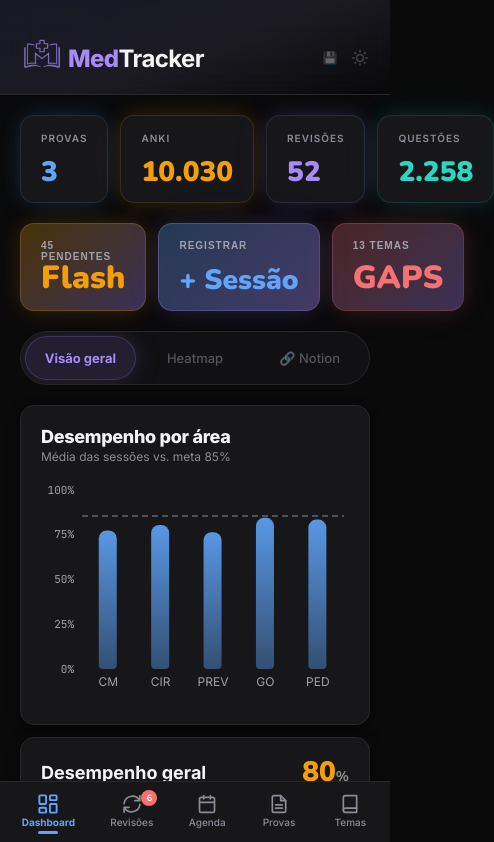
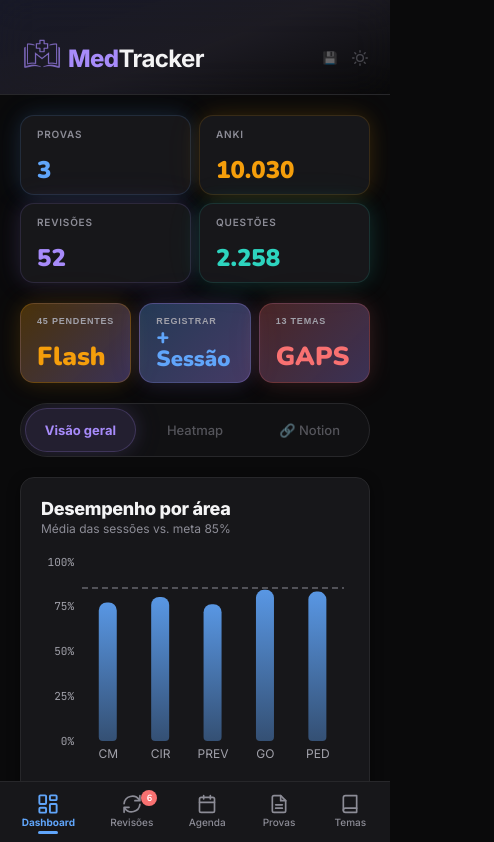
Before and after one commit to duiltonsuckel2-netizen/medtracker, a React (Vite) app: page / in a window 390 px wide. Shown: the top 842 px of the page, 494 px wide, since content can reach past the window. Built offline with nearby package versions, Linux system fonts and the light colour scheme.

Commit message:
fix: cards do dashboard responsivos no mobile
Stat cards e action cards agora usam auto-fill com minmax para
adaptar ao tamanho da tela (2 colunas no mobile, 4 no desktop).
Reduzido padding, font-size e altura dos cards para melhor fit.

https://claude.ai/code/session_01DZfZcjTQsNXtJZgQ2zU9Ke

```diff
--- a/index.html
+++ b/index.html
@@ -76,7 +76,7 @@
     <script>
       // Purge old SW caches immediately — ensures PWA gets fresh files
       (function() {
-        var CURRENT = 'medtracker-v46';
+        var CURRENT = 'medtracker-v47';
         if ('caches' in window) {
           caches.keys().then(function(names) {
             names.forEach(function(name) {
--- a/public/sw.js
+++ b/public/sw.js
@@ -1,4 +1,4 @@
-const CACHE_NAME = 'medtracker-v46';
+const CACHE_NAME = 'medtracker-v47';
 
 self.addEventListener('install', () => {
   self.skipWaiting();
--- a/src/components/Dashboard.jsx
+++ b/src/components/Dashboard.jsx
@@ -260,31 +260,31 @@ function Dashboard({ revLogs, sessions, exams, reviews, dueCount, onNotionSync,
   return (
     <div style={{ display: "flex", flexDirection: "column", gap: S.xl }}>
       {!forceTab && <>
-      <div style={{ display: "grid", gridTemplateColumns: "repeat(4, 1fr)", gap: S.md }}>
+      <div style={{ display: "grid", gridTemplateColumns: "repeat(auto-fill, minmax(140px, 1fr))", gap: S.sm }}>
         {[
           { label: "Provas", value: exams.length, accent: C.blue, onClick: onNavigateProvas },
           { label: "Anki", value: ankiTotal.toLocaleString("pt-BR"), accent: C.yellow },
           { label: "Revisões", value: totalRevisoes, accent: C.purple, onClick: onNavigateRevisoes },
           { label: "Questões", value: totalQ.toLocaleString("pt-BR"), accent: C.teal, onClick: () => setShowQuestoes(true) },
         ].map((s) => (
-          <div key={s.label} className="card-interactive" onClick={s.onClick} style={{ background: C.card, border: `1px solid ${s.accent}25`, borderRadius: R.xl, padding: `${S.lg}px ${S.xl}px`, boxShadow: SH.glow(s.accent), display: "flex", flexDirection: "column", justifyContent: "space-between", height: 88, boxSizing: "border-box", cursor: s.onClick ? "pointer" : "default" }}>
-            <div style={{ fontSize: 10, color: C.text3, fontWeight: 600, textTransform: "uppercase", letterSpacing: 1 }}>{s.label}</div>
-            <div style={{ fontSize: 28, fontWeight: 900, color: s.accent, fontFamily: FN, lineHeight: 1 }}>{s.value}</div>
+          <div key={s.label} className="card-interactive" onClick={s.onClick} style={{ background: C.card, border: `1px solid ${s.accent}25`, borderRadius: R.xl, padding: `${S.md}px ${S.lg}px`, boxShadow: SH.glow(s.accent), display: "flex", flexDirection: "column", justifyContent: "space-between", height: 80, boxSizing: "border-box", cursor: s.onClick ? "pointer" : "default" }}>
+            <div style={{ fontSize: 10, color: C.text3, fontWeight: 600, textTransform: "uppercase", letterSpacing: 0.8 }}>{s.label}</div>
+            <div style={{ fontSize: 24, fontWeight: 900, color: s.accent, fontFamily: FN, lineHeight: 1 }}>{s.value}</div>
           </div>
         ))}
       </div>
-      <div style={{ display: "grid", gridTemplateColumns: "repeat(3, 1fr)", gap: S.md }}>
-        <button className="card-interactive" onClick={onNavigateFlashcards} style={{ background: `linear-gradient(135deg, ${C.yellow}45, ${C.purple}50)`, border: `1px solid ${C.yellow}35`, borderRadius: R.xl, padding: `${S.lg}px ${S.xl}px`, cursor: "pointer", display: "flex", flexDirection: "column", alignItems: "flex-start", justifyContent: "space-between", height: 88, boxSizing: "border-box", boxShadow: SH.glow(C.yellow), transition: "all 0.15s ease", textAlign: "left" }} onMouseEnter={(e) => { e.currentTarget.style.boxShadow = SH.glow(C.purple); }} onMouseLeave={(e) => { e.currentTarget.style.boxShadow = SH.glow(C.yellow); }}>
-          <div style={{ fontSize: 10, color: C.text2, fontWeight: 600, textTransform: "uppercase", letterSpacing: 1 }}>{flashcardDecks.reduce((s, d) => s + d.cards.filter(c => !c.nextDue || c.nextDue <= today()).length, 0)} pendentes</div>
-          <div style={{ fontSize: 32, fontWeight: 900, color: C.yellow, fontFamily: FN, lineHeight: 1 }}>Flash</div>
+      <div style={{ display: "grid", gridTemplateColumns: "repeat(auto-fill, minmax(100px, 1fr))", gap: S.sm }}>
+        <button className="card-interactive" onClick={onNavigateFlashcards} style={{ background: `linear-gradient(135deg, ${C.yellow}45, ${C.purple}50)`, border: `1px solid ${C.yellow}35`, borderRadius: R.xl, padding: `${S.md}px ${S.lg}px`, cursor: "pointer", display: "flex", flexDirection: "column", alignItems: "flex-start", justifyContent: "space-between", height: 80, boxSizing: "border-box", boxShadow: SH.glow(C.yellow), transition: "all 0.15s ease", textAlign: "left" }} onMouseEnter={(e) => { e.currentTarget.style.boxShadow = SH.glow(C.purple); }} onMouseLeave={(e) => { e.currentTarget.style.boxShadow = SH.glow(C.yellow); }}>
+          <div style={{ fontSize: 9, color: C.text2, fontWeight: 600, textTransform: "uppercase", letterSpacing: 0.8 }}>{flashcardDecks.reduce((s, d) => s + d.cards.filter(c => !c.nextDue || c.nextDue <= today()).length, 0)} pendentes</div>
+          <div style={{ fontSize: 26, fontWeight: 900, color: C.yellow, fontFamily: FN, lineHeight: 1 }}>Flash</div>
         </button>
-        <button className="card-interactive" onClick={onNewSession} style={{ background: `linear-gradient(135deg, ${C.blue}50, ${C.purple}60)`, border: `1px solid ${C.purple}40`, borderRadius: R.xl, padding: `${S.lg}px ${S.xl}px`, cursor: "pointer", display: "flex", flexDirection: "column", alignItems: "flex-start", justifyContent: "space-between", height: 88, boxSizing: "border-box", boxShadow: SH.glow(C.purple), transition: "all 0.15s ease", textAlign: "left" }} onMouseEnter={(e) => { e.currentTarget.style.boxShadow = SH.glow(C.blue); }} onMouseLeave={(e) => { e.currentTarget.style.boxShadow = SH.glow(C.purple); }}>
-          <div style={{ fontSize: 10, color: C.text2, fontWeight: 600, textTransform: "uppercase", letterSpacing: 1 }}>Registrar</div>
-          <div style={{ fontSize: 28, fontWeight: 900, color: C.blue, fontFamily: FN, lineHeight: 1, whiteSpace: "nowrap" }}>+ Sessão</div>
+        <button className="card-interactive" onClick={onNewSession} style={{ background: `linear-gradient(135deg, ${C.blue}50, ${C.purple}60)`, border: `1px solid ${C.purple}40`, borderRadius: R.xl, padding: `${S.md}px ${S.lg}px`, cursor: "pointer", display: "flex", flexDirection: "column", alignItems: "flex-start", justifyContent: "space-between", height: 80, boxSizing: "border-box", boxShadow: SH.glow(C.purple), transition: "all 0.15s ease", textAlign: "left" }} onMouseEnter={(e) => { e.currentTarget.style.boxShadow = SH.glow(C.blue); }} onMouseLeave={(e) => { e.currentTarget.style.boxShadow = SH.glow(C.purple); }}>
+          <div style={{ fontSize: 9, color: C.text2, fontWeight: 600, textTransform: "uppercase", letterSpacing: 0.8 }}>Registrar</div>
+          <div style={{ fontSize: 22, fontWeight: 900, color: C.blue, fontFamily: FN, lineHeight: 1 }}>+ Sessão</div>
         </button>
-        <button className="card-interactive" onClick={onAlerts} style={{ background: `linear-gradient(135deg, ${C.red}45, ${C.purple}50)`, border: `1px solid ${C.red}35`, borderRadius: R.xl, padding: `${S.lg}px ${S.xl}px`, cursor: "pointer", display: "flex", flexDirection: "column", alignItems: "flex-start", justifyContent: "space-between", height: 88, boxSizing: "border-box", boxShadow: SH.glow(C.red), transition: "all 0.15s ease", textAlign: "left" }} onMouseEnter={(e) => { e.currentTarget.style.boxShadow = SH.glow(C.purple); }} onMouseLeave={(e) => { e.currentTarget.style.boxShadow = SH.glow(C.red); }}>
-          <div style={{ fontSize: 10, color: C.text2, fontWeight: 600, textTransform: "uppercase", letterSpacing: 1 }}>{alerts.length > 0 ? `${alerts.length} temas` : "0 temas"}</div>
-          <div style={{ fontSize: 32, fontWeight: 900, color: C.red, fontFamily: FN, lineHeight: 1 }}>GAPS</div>
+        <button className="card-interactive" onClick={onAlerts} style={{ background: `linear-gradient(135deg, ${C.red}45, ${C.purple}50)`, border: `1px solid ${C.red}35`, borderRadius: R.xl, padding: `${S.md}px ${S.lg}px`, cursor: "pointer", display: "flex", flexDirection: "column", alignItems: "flex-start", justifyContent: "space-between", height: 80, boxSizing: "border-box", boxShadow: SH.glow(C.red), transition: "all 0.15s ease", textAlign: "left" }} onMouseEnter={(e) => { e.currentTarget.style.boxShadow = SH.glow(C.purple); }} onMouseLeave={(e) => { e.currentTarget.style.boxShadow = SH.glow(C.red); }}>
+          <div style={{ fontSize: 9, color: C.text2, fontWeight: 600, textTransform: "uppercase", letterSpacing: 0.8 }}>{alerts.length > 0 ? `${alerts.length} temas` : "0 temas"}</div>
+          <div style={{ fontSize: 26, fontWeight: 900, color: C.red, fontFamily: FN, lineHeight: 1 }}>GAPS</div>
         </button>
       </div>
       <div style={{ display: "flex", gap: 4, background: C.surface, borderRadius: R.pill, padding: 4, overflowX: "auto", scrollbarWidth: "none", border: `1px solid ${C.border}` }}>
```
